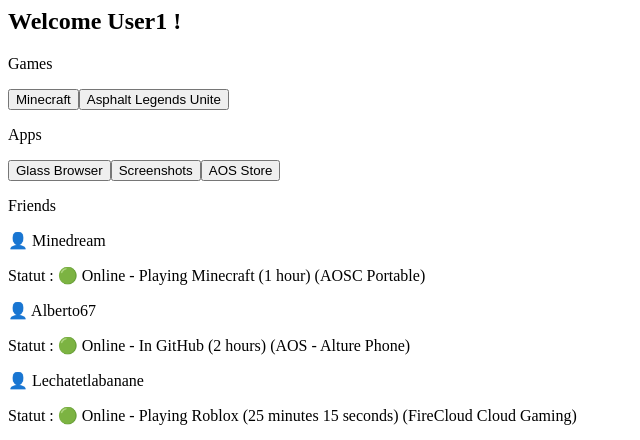
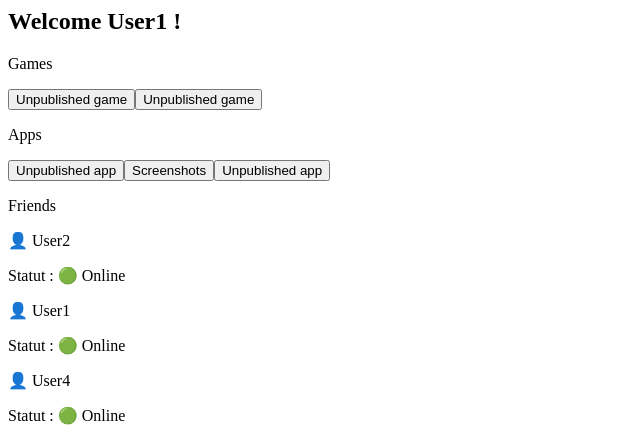
Before and after one commit to MxsbDream/aosgamehub, a plain HTML site: page docs/index.html in a window 1280 px wide. Shown: the top 440 px of the page, without its empty margins (0-640 px from the left). Drawn offline with Linux system fonts and the light colour scheme.

Commit message:
Update index.html

```diff
--- a/docs/index.html
+++ b/docs/index.html
@@ -1,15 +1,16 @@
-<title> AOS Game Hub</title>
+<title> AOS Game Hub </title>
 <h2>Welcome User1 !</h2>
 <p>Games</p>
-<button>Minecraft</button><button>Asphalt Legends Unite</button>
+<button>Unpublished game </button><button>Unpublished game </button>
 <p>Apps</p>
-<button>Glass Browser</button><button>Screenshots</button><button>AOS Store</button>
+<button>Unpublished app</button><button>Screenshots</button><button>Unpublished app</button>
 <p>Friends</p>
-<p>👤 Minedream</p>
-<p>Statut : 🟢 Online - Playing Minecraft (1 hour) (AOSC Portable)</p>
+<p>👤 User2</p>
+<p>Statut : 🟢 Online </p>
 <p> </p>
-<p>👤 Alberto67 </p>
-<p>Statut : 🟢 Online - In GitHub (2 hours) (AOS - Alture Phone)</p>
+<p>👤 User1</p>
+<p>Statut : 🟢 Online </p>
 <p> </p>
-<p>👤 Lechatetlabanane</p>
-<p>Statut : 🟢 Online - Playing Roblox (25 minutes 15 seconds) (FireCloud Cloud Gaming)
+<p>👤 User4</p>
+<p>Statut : 🟢 Online</p>
+<h1>Version : Alpha Test 0.0.1</h1>
```
